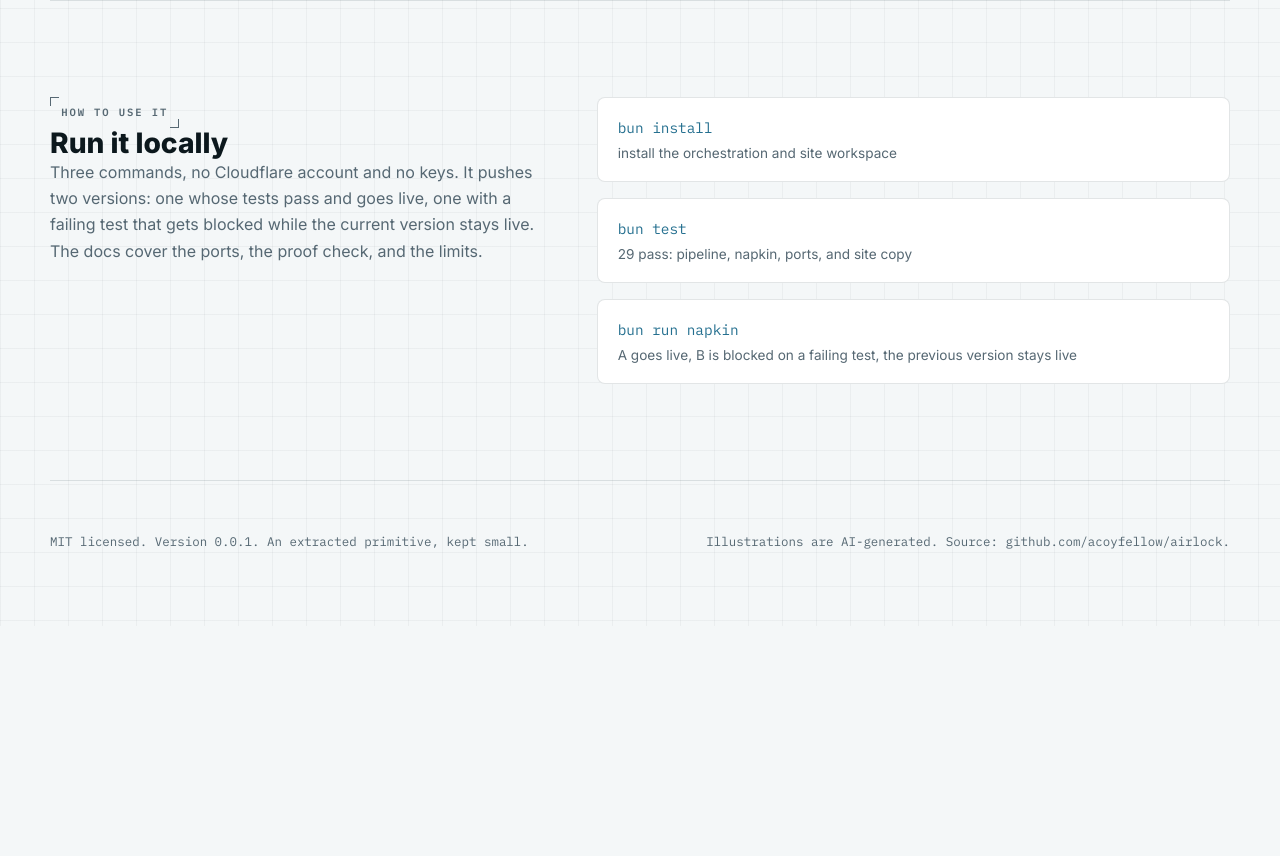
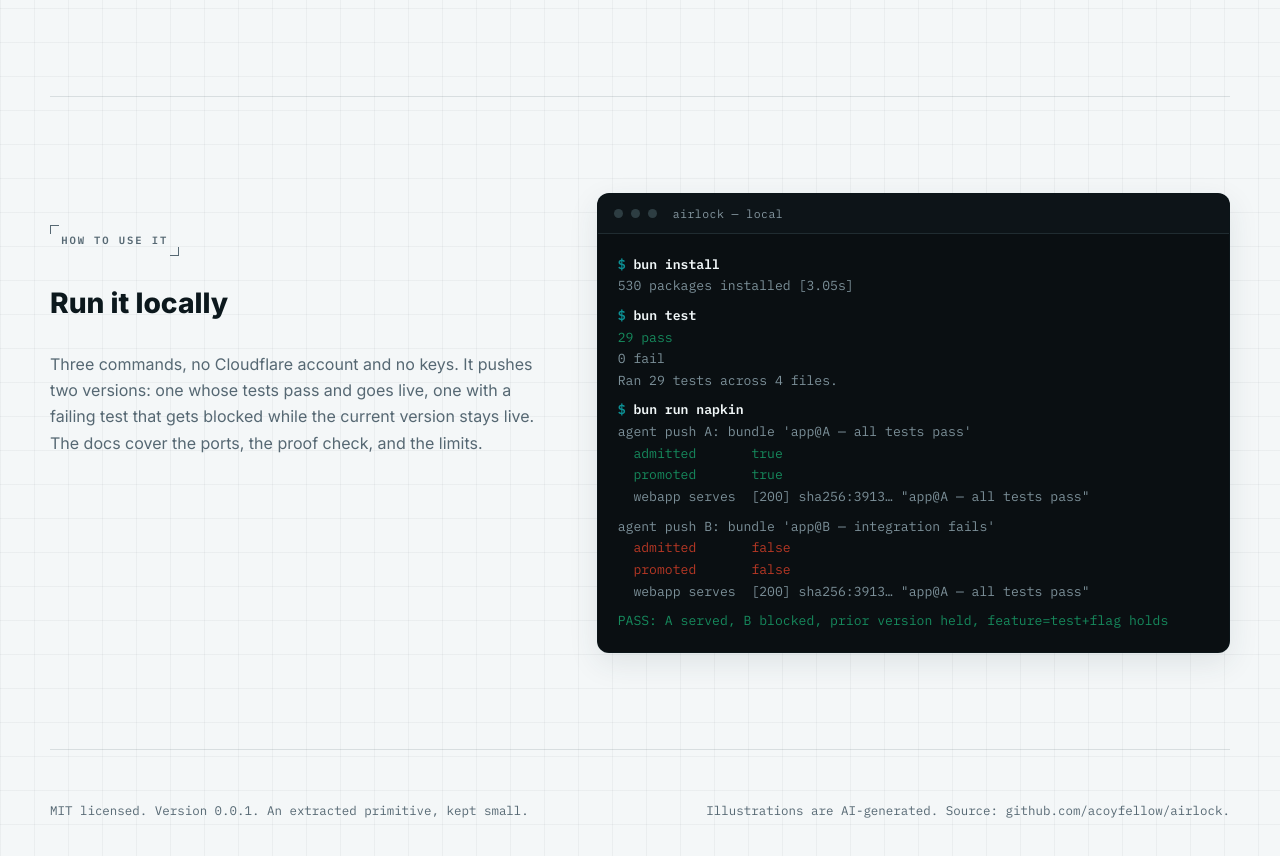
Before and after one commit to acoyfellow/airlock, a SvelteKit app in the folder site/: page / in a window 1280 px wide. Shown: the part 1726-2582 px from the top of the page. Before the commit the page ends 2352 px from the top, so only its background shows below. Built offline with nearby package versions, Linux system fonts and the light colour scheme.

Commit message:
site: fix dead spacing reset (eyebrow/lead margins were being zeroed by scoped selector), real eyebrow for hero, replace command-rail cards with a genuine captured terminal transcript

```diff
--- a/site/src/lib/primitives.css
+++ b/site/src/lib/primitives.css
@@ -7,7 +7,7 @@
   position: relative;
   display: inline-flex;
   align-items: center;
-  margin: 0 0 var(--space-4);
+  margin: 0 0 var(--space-8);
   padding: 0.42rem 0.7rem;
   font-family: 'IBM Plex Mono', SFMono-Regular, Menlo, Monaco, Consolas, monospace;
   font-size: 0.66rem;
@@ -22,7 +22,7 @@
 .eyebrow::after { right: 0; bottom: 0; border-right: 1.5px solid currentColor; border-bottom: 1.5px solid currentColor; }
 .lead {
   max-width: 690px;
-  margin-top: var(--space-5);
+  margin-top: var(--space-8);
   color: var(--color-muted);
   font-size: 1.125rem;
   line-height: 1.65;
@@ -33,7 +33,7 @@
 }
 .section p {
   max-width: 640px;
-  margin-top: var(--space-5);
+  margin-top: var(--space-8);
   color: var(--color-muted);
   line-height: 1.65;
 }
--- a/site/src/lib/site.ts
+++ b/site/src/lib/site.ts
@@ -79,6 +79,34 @@ export const quickStart = [
   { command: 'bun run napkin', note: 'A goes live, B is blocked on a failing test, the previous version stays live' },
 ] as const;
 
+// A real, captured transcript (not paraphrased marketing copy) of running the
+// three quickStart commands against this repo. Digests are truncated with an
+// ellipsis, the same convention git and sha256sum use — nothing here is invented.
+export type TerminalLine = { readonly kind: 'prompt' | 'output' | 'ok' | 'fail' | 'blank'; readonly text?: string };
+
+export const terminalSession: readonly TerminalLine[] = [
+  { kind: 'prompt', text: 'bun install' },
+  { kind: 'output', text: '530 packages installed [3.05s]' },
+  { kind: 'blank' },
+  { kind: 'prompt', text: 'bun test' },
+  { kind: 'ok', text: '29 pass' },
+  { kind: 'output', text: '0 fail' },
+  { kind: 'output', text: 'Ran 29 tests across 4 files.' },
+  { kind: 'blank' },
+  { kind: 'prompt', text: 'bun run napkin' },
+  { kind: 'output', text: "agent push A: bundle 'app@A \u2014 all tests pass'" },
+  { kind: 'ok', text: '  admitted       true' },
+  { kind: 'ok', text: '  promoted       true' },
+  { kind: 'output', text: '  webapp serves  [200] sha256:3913\u2026 "app@A \u2014 all tests pass"' },
+  { kind: 'blank' },
+  { kind: 'output', text: "agent push B: bundle 'app@B \u2014 integration fails'" },
+  { kind: 'fail', text: '  admitted       false' },
+  { kind: 'fail', text: '  promoted       false' },
+  { kind: 'output', text: '  webapp serves  [200] sha256:3913\u2026 "app@A \u2014 all tests pass"' },
+  { kind: 'blank' },
+  { kind: 'ok', text: 'PASS: A served, B blocked, prior version held, feature=test+flag holds' },
+] as const;
+
 export const boundaries = [
   'airlock does not deploy, sign, or decide which keys to trust on its own; every effect is a port the caller supplies.',
   'airlock does not make a candidate live without a verified proof bound to that exact digest.',
--- a/site/src/routes/+page.svelte
+++ b/site/src/routes/+page.svelte
@@ -1,7 +1,7 @@
 <script lang="ts">
   import Topbar from '$lib/Topbar.svelte';
   import Footer from '$lib/Footer.svelte';
-  import { quickStart, site } from '$lib/site';
+  import { terminalSession, site } from '$lib/site';
   import { receipt } from '$lib/receipt';
 
   // Until prod is promoted, canonicalize to the slot that actually serves this
@@ -32,7 +32,7 @@
 
   <section class="hero" aria-labelledby="hero-title">
     <div class="hero-copy">
-      <p class="eyebrow">airlock</p>
+      <p class="eyebrow">the deploy gate</p>
       <h1 id="hero-title">Ship only the version that passed.</h1>
       <p class="lead">
         airlock puts your new version on a URL nobody is on yet, runs its tests there, and makes it
@@ -177,14 +177,29 @@
         stays live. <a href="/docs">The docs</a> cover the ports, the proof check, and the limits.
       </p>
     </div>
-    <ol class="command-rail">
-      {#each quickStart as item}
-        <li>
-          <code>{item.command}</code>
-          <span>{item.note}</span>
-        </li>
-      {/each}
-    </ol>
+    <div class="terminal" role="img" aria-label="Terminal output of bun install, bun test, and bun run napkin">
+      <div class="terminal-bar">
+        <span class="terminal-dot"></span>
+        <span class="terminal-dot"></span>
+        <span class="terminal-dot"></span>
+        <span class="terminal-title">airlock — local</span>
+      </div>
+      <div class="terminal-body">
+        {#each terminalSession as line}
+          {#if line.kind === 'blank'}
+            <div class="t-line t-blank">&nbsp;</div>
+          {:else if line.kind === 'prompt'}
+            <div class="t-line t-prompt"><span class="t-caret">$</span> {line.text}</div>
+          {:else if line.kind === 'ok'}
+            <div class="t-line t-ok">{line.text}</div>
+          {:else if line.kind === 'fail'}
+            <div class="t-line t-fail">{line.text}</div>
+          {:else}
+            <div class="t-line t-out">{line.text}</div>
+          {/if}
+        {/each}
+      </div>
+    </div>
   </section>
 
   <Footer />
@@ -389,10 +404,9 @@
     object-fit: cover;
   }
 
-  h1,
-  h2,
-  h3,
-  p {
+  /* Zero specificity so this baseline never fights the real spacing rules in
+     primitives.css (.eyebrow, .lead, .section p) — those must always win. */
+  :where(h1, h2, h3, p) {
     margin: 0;
   }
 
@@ -455,10 +469,49 @@
     align-items: start;
   }
 
-  code {
-    color: var(--color-blue);
-    overflow-wrap: anywhere;
+  /* A real terminal, not a marketing card rail — the lines below are a
+     captured transcript (see terminalSession in site.ts), not paraphrase. */
+  .terminal {
+    overflow: hidden;
+    border: 1px solid var(--color-border-strong);
+    border-radius: var(--radius-lg);
+    background: #0a0f12;
+    box-shadow: var(--shadow-md);
   }
+  .terminal-bar {
+    display: flex;
+    align-items: center;
+    gap: var(--space-2);
+    padding: var(--space-3) var(--space-4);
+    border-bottom: 1px solid rgba(160, 205, 212, 0.13);
+    background: #0d1418;
+  }
+  .terminal-dot {
+    width: 9px;
+    height: 9px;
+    border-radius: 50%;
+    background: rgba(160, 205, 212, 0.22);
+  }
+  .terminal-title {
+    margin-left: var(--space-2);
+    font-family: 'IBM Plex Mono', SFMono-Regular, Menlo, Monaco, Consolas, monospace;
+    font-size: 0.72rem;
+    letter-spacing: 0.04em;
+    color: var(--color-faint);
+  }
+  .terminal-body {
+    padding: var(--space-5);
+    font-family: 'IBM Plex Mono', SFMono-Regular, Menlo, Monaco, Consolas, monospace;
+    font-size: 0.82rem;
+    line-height: 1.65;
+  }
+  .t-line { white-space: pre-wrap; word-break: break-word; }
+  .t-blank { height: 0.6em; }
+  .t-prompt { color: #f2f8f9; font-weight: 600; }
+  .t-caret { color: var(--color-accent); }
+  .t-out { color: #7c9099; }
+  .t-ok { color: var(--color-green); }
+  .t-fail { color: var(--color-red); }
 
   @media (max-width: 900px) {
   }
@@ -593,5 +646,13 @@
     .button {
       width: 100%;
     }
+
+    /* The napkin transcript's longest lines (digest + quoted title) run wider
+       than a phone viewport at desktop size — shrink the type so real lines
+       fit instead of clipping at the box edge. */
+    .terminal-body {
+      padding: var(--space-4);
+      font-size: 0.68rem;
+    }
   }
 </style>
```
